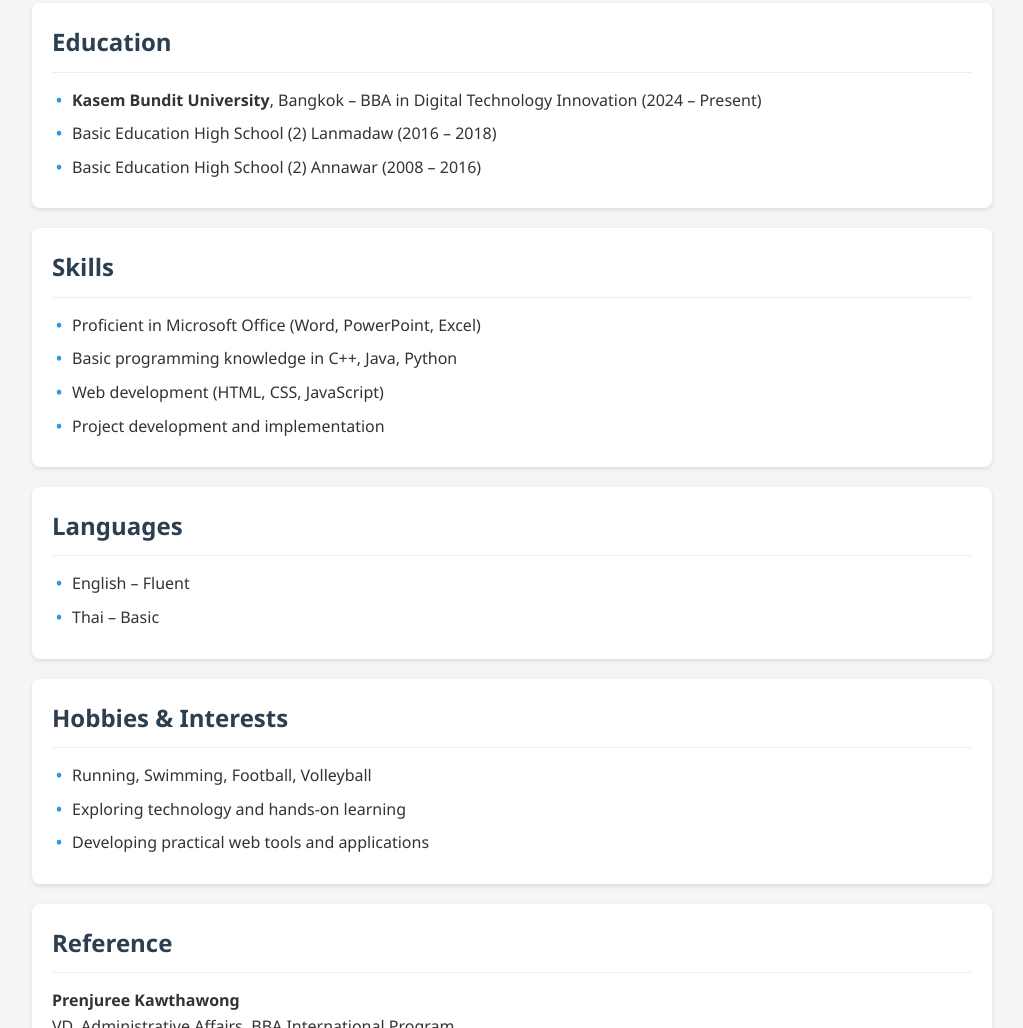
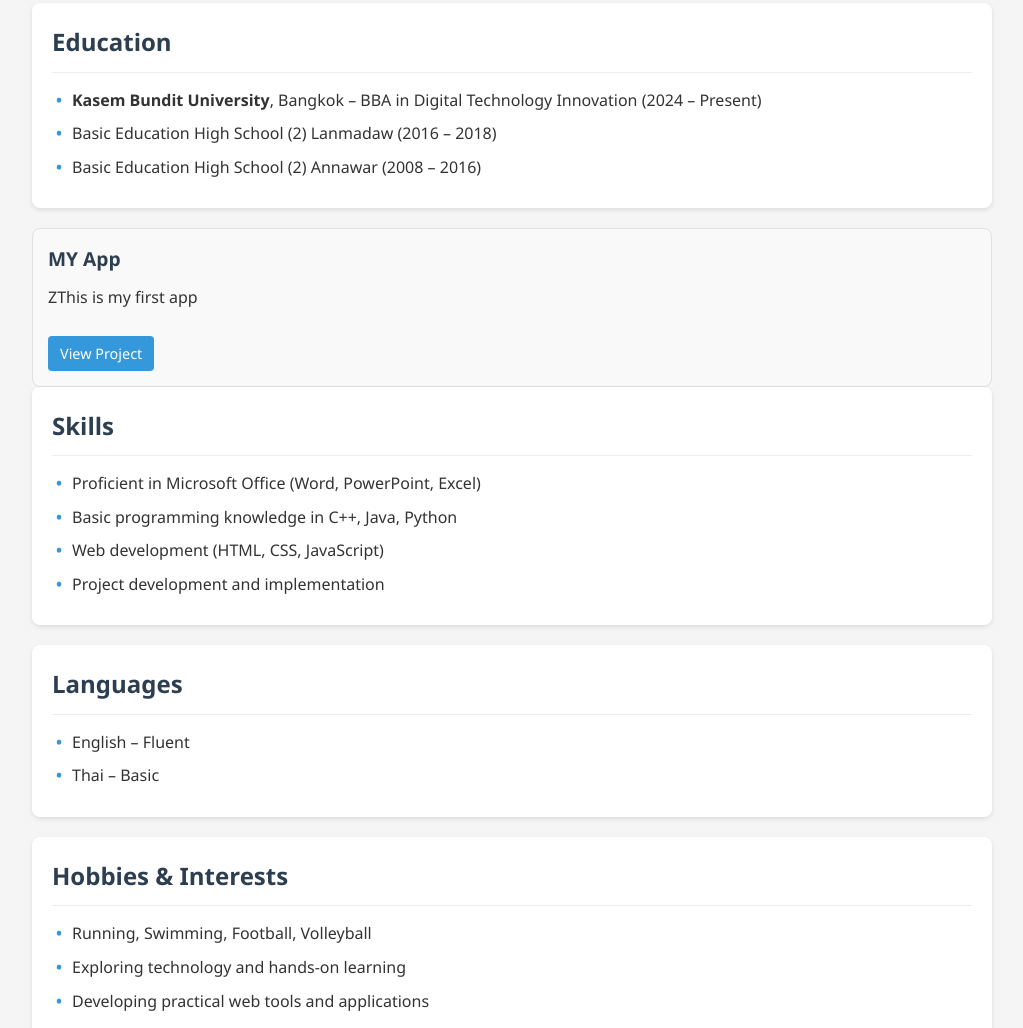
Before and after one commit to zwiser2099/My-Homework, a plain HTML site: page index.html in a window 1280 px wide. Shown: the part 1006-2034 px from the top of the page, without its empty margins (128-1151 px from the left). Drawn offline with Linux system fonts and the light colour scheme.

Commit message:
Update index.html

```diff
--- a/index.html
+++ b/index.html
@@ -185,6 +185,14 @@
     </ul>
   </div>
 
+  <div class="project-card">
+        <h3>MY App</h3>
+        <p>ZThis is my first app</p>
+        <a href="ZYW.apk" class="project-link">View Project</a>
+      </div>
+    </div>
+  </div>
+
   <div class="section">
     <h2>Skills</h2>
     <ul class="skills">
```
